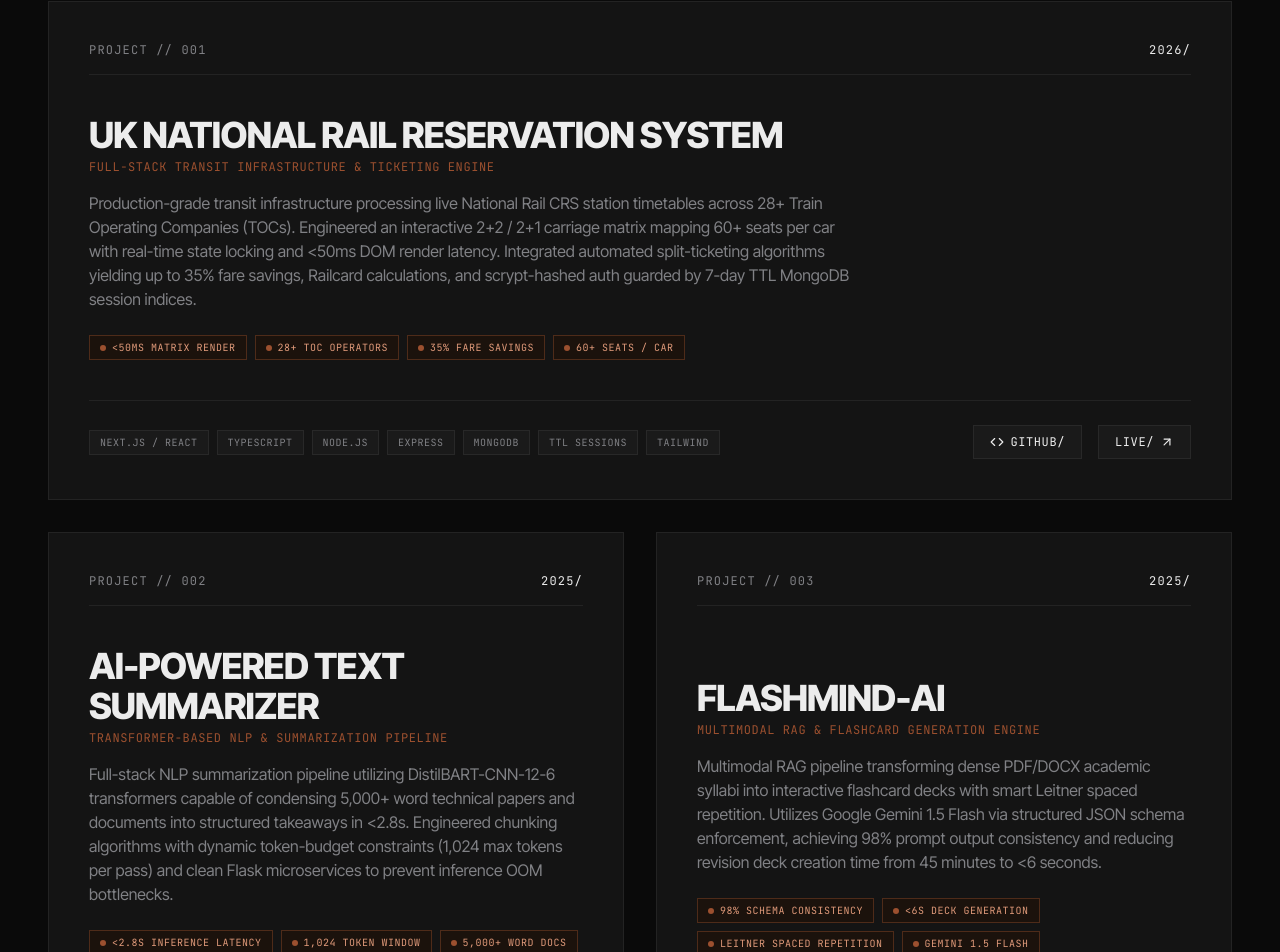
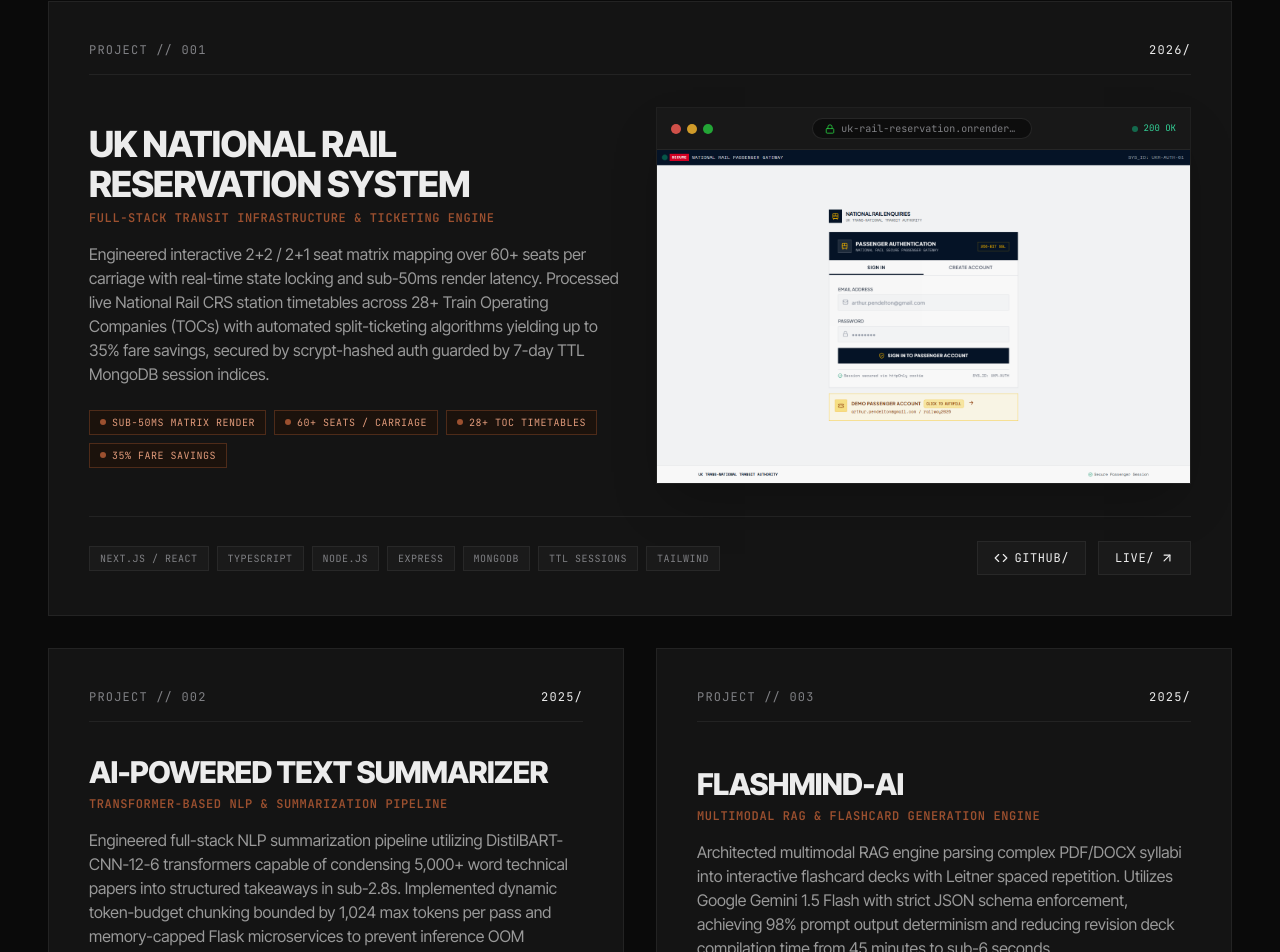
Before and after one commit to MohamedHussain4690/portfolio, a Next.js app: page / in a window 1280 px wide. Shown: the part 1828-2780 px from the top of the page. Built offline with nearby package versions, Linux system fonts and the light colour scheme.

Commit message:
feat(projects): add UK Rail & SoleStyle visual browser mockups, engineering metrics, skills 2-sec overview, and mobile hero spacing

```diff
--- a/src/components/Hero.tsx
+++ b/src/components/Hero.tsx
@@ -11,7 +11,7 @@ export function Hero() {
   const opacityTransform = useTransform(scrollY, [0, 300], [1, 0]);
 
   return (
-    <section id="home" data-canvas="dark" className="relative min-h-screen flex flex-col justify-between px-4 sm:px-6 md:px-12 pt-28 sm:pt-32 pb-8 sm:pb-12 overflow-hidden bg-[var(--bg)] border-b border-[var(--border)]">
+    <section id="home" data-canvas="dark" className="relative min-h-screen flex flex-col justify-between px-3.5 sm:px-6 md:px-12 pt-24 sm:pt-32 pb-8 sm:pb-12 overflow-hidden bg-[var(--bg)] border-b border-[var(--border)]">
       {/* Corner Markers - Hidden on compact mobile to avoid collision */}
       <div className="hidden sm:block absolute bottom-6 left-6 font-mono text-[11px] text-[var(--muted)] select-none">
         13.0827° N, 80.2707° E
@@ -30,13 +30,13 @@ export function Hero() {
             animate={{ opacity: 1, y: 0 }}
             transition={{ duration: 0.6 }}
           >
-            {/* Status Pill with Comfortable Mobile Breathing Room */}
-            <div className="inline-flex items-center gap-2.5 px-3 py-1.5 bg-[#141414] border border-[var(--border)] font-mono text-[10px] sm:text-xs uppercase tracking-wider sm:tracking-widest text-[#9C502F] mb-4 sm:mb-6 w-fit select-none">
+            {/* Status Pill with Generous Mobile Breathing Room (<380px optimized) */}
+            <div className="inline-flex items-center gap-2 px-2.5 sm:px-3 py-1.5 bg-[#141414] border border-[var(--border)] font-mono text-[9px] xs:text-[10px] sm:text-xs uppercase tracking-wide sm:tracking-widest text-[#9C502F] mb-4 sm:mb-6 max-w-full select-none">
               <span className="w-2 h-2 rounded-full bg-[#9C502F] animate-pulse shrink-0" />
-              <span>FINAL-YEAR CSE &middot; AI + FULL-STACK BUILDER</span>
+              <span className="truncate">FINAL-YEAR CSE &middot; AI + FULL-STACK BUILDER</span>
             </div>
 
-            <h1 className="text-4xl sm:text-6xl md:text-7xl lg:text-8xl font-extrabold uppercase tracking-tight text-[var(--foreground)] leading-[0.95]">
+            <h1 className="text-[2.2rem] xs:text-4xl sm:text-6xl md:text-7xl lg:text-8xl font-extrabold uppercase tracking-tight text-[var(--foreground)] leading-[1.0] sm:leading-[0.95]">
               MOHAMED <br />
               <span className="text-[#9C502F]">HUSSAIN</span>
             </h1>
--- a/src/components/Projects.tsx
+++ b/src/components/Projects.tsx
@@ -1,12 +1,18 @@
 'use client';
 
 import { motion } from 'framer-motion';
-import { portfolioData } from '@/data/portfolio';
-import { ArrowUpRight, Code } from 'lucide-react';
+import Image from 'next/image';
+import { portfolioData, ProjectItem } from '@/data/portfolio';
+import { ArrowUpRight, Code, Lock, Terminal, Cpu, CheckCircle2 } from 'lucide-react';
+
+function getHostname(url?: string): string {
+  if (!url) return 'system.engine';
+  return url.replace(/^https?:\/\//, '').replace(/\/.*$/, '');
+}
 
 export function Projects() {
   return (
-    <section id="projects" data-canvas="dark" className="relative py-24 md:py-32 px-6 md:px-12 bg-[#0A0A0A] text-[#ECECEC] overflow-hidden border-b border-[var(--border)]">
+    <section id="projects" data-canvas="dark" className="relative py-24 md:py-32 px-4 sm:px-6 md:px-12 bg-[#0A0A0A] text-[#ECECEC] overflow-hidden border-b border-[var(--border)]">
       <div className="max-w-7xl mx-auto">
         {/* Section Header */}
         <motion.div
@@ -40,7 +46,7 @@ export function Projects() {
                 whileInView={{ opacity: 1, y: 0 }}
                 viewport={{ once: true, amount: 0.1 }}
                 transition={{ duration: 0.6, delay: index * 0.1 }}
-                className={`group relative bg-[#141414] border border-[var(--border)] p-8 md:p-10 flex flex-col justify-between overflow-hidden ${
+                className={`group relative bg-[#141414] border border-[var(--border)] p-6 sm:p-8 md:p-10 flex flex-col justify-between overflow-hidden ${
                   isLarge ? 'md:col-span-2' : 'col-span-1'
                 }`}
               >
@@ -53,21 +59,26 @@ export function Projects() {
                   <span className="text-[#ECECEC]">{project.year}</span>
                 </div>
 
-                {/* Middle Content: Title, Subtitle, Description */}
-                <div className="relative z-10 space-y-4 my-4">
+                {/* Main Content Area */}
+                {isLarge ? (
+                  /* Large Featured Layout: 2-Column Split with Live Browser Mockup */
+                  <div className="relative z-10 grid grid-cols-1 lg:grid-cols-12 gap-8 items-center my-2">
+                    {/* Left Column: Details */}
+                    <div className="lg:col-span-6 space-y-4">
                       <div>
-                    <h3 className="text-2xl md:text-4xl font-extrabold uppercase tracking-tight text-[#ECECEC] group-hover:text-white transition-colors">
+                        <h3 className="text-2xl sm:text-3xl md:text-4xl font-extrabold uppercase tracking-tight text-[#ECECEC] group-hover:text-white transition-colors">
                           {project.title}
                         </h3>
-                    <p className="font-mono text-xs text-[#9C502F] uppercase tracking-wider mt-1">
+                        <p className="font-mono text-xs text-[#9C502F] uppercase tracking-wider mt-1.5 font-bold">
                           {project.subtitle}
                         </p>
                       </div>
-                  <p className="text-sm md:text-base text-[#808185] group-hover:text-[#ECECEC] transition-colors leading-relaxed max-w-3xl">
+
+                      <p className="text-sm sm:text-base text-[#999999] group-hover:text-[#ECECEC] transition-colors leading-relaxed">
                         {project.description}
                       </p>
 
-                  {/* Engineering Metrics Chips */}
+                      {/* Hard Engineering Metrics */}
                       {project.metrics && (
                         <div className="flex flex-wrap gap-2 pt-2">
                           {project.metrics.map((metric) => (
@@ -83,8 +94,132 @@ export function Projects() {
                       )}
                     </div>
 
+                    {/* Right Column: Visual Proof / Browser Window Mockup */}
+                    <div className="lg:col-span-6">
+                      {project.image ? (
+                        <a
+                          href={project.live || project.github}
+                          target="_blank"
+                          rel="noopener noreferrer"
+                          className="group/mockup block bg-[#101010] border border-[var(--border)] hover:border-[#9C502F]/60 transition-all duration-300 overflow-hidden shadow-2xl relative"
+                        >
+                          {/* Browser Window Header */}
+                          <div className="bg-[#181818] px-3.5 py-2.5 border-b border-[var(--border)] flex items-center justify-between text-[#808185]">
+                            <div className="flex items-center gap-1.5">
+                              <span className="w-2.5 h-2.5 rounded-full bg-[#FF5F56]/80" />
+                              <span className="w-2.5 h-2.5 rounded-full bg-[#FFBD2E]/80" />
+                              <span className="w-2.5 h-2.5 rounded-full bg-[#27C93F]/80" />
+                            </div>
+                            <div className="px-3 py-0.5 bg-[#0D0D0D] border border-white/10 rounded-full font-mono text-[10px] text-[#808185] flex items-center gap-1.5 max-w-[220px] truncate">
+                              <Lock className="w-2.5 h-2.5 text-[#27C93F] shrink-0" />
+                              <span className="truncate">{getHostname(project.live || project.github)}</span>
+                            </div>
+                            <div className="flex items-center gap-1.5 font-mono text-[9px] text-emerald-400">
+                              <span className="w-1.5 h-1.5 rounded-full bg-emerald-500 animate-pulse" />
+                              <span className="hidden sm:inline">200 OK</span>
+                            </div>
+                          </div>
+
+                          {/* Screenshot Container */}
+                          <div className="relative aspect-[16/10] bg-[#0A0A0A] overflow-hidden">
+                            <Image
+                              src={project.image}
+                              alt={project.title}
+                              fill
+                              sizes="(max-width: 1024px) 100vw, 50vw"
+                              className="object-cover object-top group-hover/mockup:scale-[1.03] transition-transform duration-700 filter brightness-[95%] contrast-[105%]"
+                              priority={index === 0}
+                            />
+                            <div className="absolute inset-0 bg-gradient-to-t from-black/75 via-transparent to-transparent opacity-0 group-hover/mockup:opacity-100 transition-opacity flex items-end justify-between p-4">
+                              <span className="inline-flex items-center gap-1.5 font-mono text-xs uppercase tracking-wider text-white bg-black/90 backdrop-blur-md px-3 py-1.5 border border-white/20">
+                                EXPLORE LIVE SYSTEM <ArrowUpRight className="w-3.5 h-3.5" />
+                              </span>
+                              <span className="font-mono text-[10px] text-[#808185] uppercase">
+                                VERIFIED PRODUCTION DEPLOY
+                              </span>
+                            </div>
+                          </div>
+                        </a>
+                      ) : null}
+                    </div>
+                  </div>
+                ) : (
+                  /* Standard 1-Column Layout for AI Architectures */
+                  <div className="relative z-10 space-y-4 my-2">
+                    <div>
+                      <h3 className="text-2xl md:text-3xl font-extrabold uppercase tracking-tight text-[#ECECEC] group-hover:text-white transition-colors">
+                        {project.title}
+                      </h3>
+                      <p className="font-mono text-xs text-[#9C502F] uppercase tracking-wider mt-1.5 font-bold">
+                        {project.subtitle}
+                      </p>
+                    </div>
+
+                    <p className="text-sm md:text-base text-[#999999] group-hover:text-[#ECECEC] transition-colors leading-relaxed">
+                      {project.description}
+                    </p>
+
+                    {/* Hard Engineering Metrics */}
+                    {project.metrics && (
+                      <div className="flex flex-wrap gap-2 pt-2">
+                        {project.metrics.map((metric) => (
+                          <span
+                            key={metric}
+                            className="px-2.5 py-1 font-mono text-[10px] uppercase tracking-wider bg-[#1B120C] border border-[#9C502F]/40 text-[#E09A7A] flex items-center gap-1.5 select-none"
+                          >
+                            <span className="w-1.5 h-1.5 rounded-full bg-[#9C502F]" />
+                            {metric}
+                          </span>
+                        ))}
+                      </div>
+                    )}
+
+                    {/* Architectural Pipeline Telemetry Panel */}
+                    <div className="mt-4 p-3.5 bg-[#0D0D0D] border border-[var(--border)] font-mono text-[10px] space-y-2">
+                      <div className="flex items-center justify-between text-[#808185] border-b border-white/5 pb-1.5">
+                        <span className="flex items-center gap-1.5 text-[#9C502F]">
+                          <Terminal className="w-3 h-3" /> PIPELINE_TELEMETRY
+                        </span>
+                        <span className="text-[#808185] text-[9px]">ENGINEERING_SPEC</span>
+                      </div>
+                      {project.id === 'ai-summarizer' && (
+                        <div className="space-y-1 text-[#808185]">
+                          <div className="flex justify-between">
+                            <span>MODEL_BACKBONE:</span>
+                            <span className="text-[#ECECEC]">DistilBART-CNN-12-6</span>
+                          </div>
+                          <div className="flex justify-between">
+                            <span>TOKEN_BUDGET:</span>
+                            <span className="text-[#ECECEC]">1,024 Max / Pass</span>
+                          </div>
+                          <div className="flex justify-between">
+                            <span>CONCURRENCY_SAFEGUARD:</span>
+                            <span className="text-[#9C502F]">Zero OOM Memory Bounds</span>
+                          </div>
+                        </div>
+                      )}
+                      {project.id === 'flashmind' && (
+                        <div className="space-y-1 text-[#808185]">
+                          <div className="flex justify-between">
+                            <span>INFERENCE_MODEL:</span>
+                            <span className="text-[#ECECEC]">Gemini 1.5 Flash</span>
+                          </div>
+                          <div className="flex justify-between">
+                            <span>SCHEMA_DETERMINISM:</span>
+                            <span className="text-[#ECECEC]">98% JSON Validation</span>
+                          </div>
+                          <div className="flex justify-between">
+                            <span>SPACED_REPETITION:</span>
+                            <span className="text-[#9C502F]">Automated Leitner Scheduling</span>
+                          </div>
+                        </div>
+                      )}
+                    </div>
+                  </div>
+                )}
+
                 {/* Bottom Row: Tech Tags & Links */}
-                <div className="relative z-10 pt-6 mt-6 border-t border-[var(--border)] flex flex-col md:flex-row md:items-center justify-between gap-6">
+                <div className="relative z-10 pt-6 mt-6 border-t border-[var(--border)] flex flex-col md:flex-row md:items-center justify-between gap-4">
                   {/* Tags */}
                   <div className="flex flex-wrap gap-2">
                     {project.tags.map((tag) => (
@@ -98,7 +233,7 @@ export function Projects() {
                   </div>
 
                   {/* Actions */}
-                  <div className="flex items-center gap-4">
+                  <div className="flex items-center gap-3">
                     {project.github && (
                       <a
                         href={project.github}
--- a/src/data/portfolio.ts
+++ b/src/data/portfolio.ts
@@ -10,6 +10,7 @@ export interface ProjectItem {
   github?: string;
   live?: string;
   featured?: boolean;
+  image?: string;
 }
 
 export interface CertificationItem {
@@ -58,9 +59,10 @@ export const portfolioData = {
       title: 'UK National Rail Reservation System',
       subtitle: 'Full-Stack Transit Infrastructure & Ticketing Engine',
       year: '2026/',
+      image: '/projects/uk-rail.png',
       description:
-        'Production-grade transit infrastructure processing live National Rail CRS station timetables across 28+ Train Operating Companies (TOCs). Engineered an interactive 2+2 / 2+1 carriage matrix mapping 60+ seats per car with real-time state locking and <50ms DOM render latency. Integrated automated split-ticketing algorithms yielding up to 35% fare savings, Railcard calculations, and scrypt-hashed auth guarded by 7-day TTL MongoDB session indices.',
-      metrics: ['<50ms Matrix Render', '28+ TOC Operators', '35% Fare Savings', '60+ Seats / Car'],
+        'Engineered interactive 2+2 / 2+1 seat matrix mapping over 60+ seats per carriage with real-time state locking and sub-50ms render latency. Processed live National Rail CRS station timetables across 28+ Train Operating Companies (TOCs) with automated split-ticketing algorithms yielding up to 35% fare savings, secured by scrypt-hashed auth guarded by 7-day TTL MongoDB session indices.',
+      metrics: ['sub-50ms Matrix Render', '60+ Seats / Carriage', '28+ TOC Timetables', '35% Fare Savings'],
       tags: ['Next.js / React', 'TypeScript', 'Node.js', 'Express', 'MongoDB', 'TTL Sessions', 'Tailwind'],
       github: 'https://github.com/MohamedHussain4690/uk-rail-reservation',
       live: 'https://uk-rail-reservation.onrender.com/',
@@ -73,8 +75,8 @@ export const portfolioData = {
       subtitle: 'Transformer-Based NLP & Summarization Pipeline',
       year: '2025/',
       description:
-        'Full-stack NLP summarization pipeline utilizing DistilBART-CNN-12-6 transformers capable of condensing 5,000+ word technical papers and documents into structured takeaways in <2.8s. Engineered chunking algorithms with dynamic token-budget constraints (1,024 max tokens per pass) and clean Flask microservices to prevent inference OOM bottlenecks.',
-      metrics: ['<2.8s Inference Latency', '1,024 Token Window', '5,000+ Word Docs', 'DistilBART-CNN'],
+        'Engineered full-stack NLP summarization pipeline utilizing DistilBART-CNN-12-6 transformers capable of condensing 5,000+ word technical papers into structured takeaways in sub-2.8s. Implemented dynamic token-budget chunking bounded by 1,024 max tokens per pass and memory-capped Flask microservices to prevent inference OOM bottlenecks under concurrent load.',
+      metrics: ['sub-2.8s Inference Latency', '1,024 Token Window', '5,000+ Word Docs', 'Zero OOM Drops'],
       tags: ['Python', 'Flask', 'Hugging Face', 'DistilBART', 'Preprocessing Pipeline'],
       github: 'https://github.com/MohamedHussain4690/AI-Powered-Text-Summarizer',
       featured: true,
@@ -86,8 +88,8 @@ export const portfolioData = {
       subtitle: 'Multimodal RAG & Flashcard Generation Engine',
       year: '2025/',
       description:
-        'Multimodal RAG pipeline transforming dense PDF/DOCX academic syllabi into interactive flashcard decks with smart Leitner spaced repetition. Utilizes Google Gemini 1.5 Flash via structured JSON schema enforcement, achieving 98% prompt output consistency and reducing revision deck creation time from 45 minutes to <6 seconds.',
-      metrics: ['98% Schema Consistency', '<6s Deck Generation', 'Leitner Spaced Repetition', 'Gemini 1.5 Flash'],
+        'Architected multimodal RAG engine parsing complex PDF/DOCX syllabi into interactive flashcard decks with Leitner spaced repetition. Utilizes Google Gemini 1.5 Flash with strict JSON schema enforcement, achieving 98% prompt output determinism and reducing revision deck compilation time from 45 minutes to sub-6 seconds.',
+      metrics: ['98% Schema Consistency', 'sub-6s Compilation', 'Leitner Spaced Repetition', 'Gemini 1.5 Flash'],
       tags: ['React', 'Vite', 'Flask', 'Google Gemini API', 'Tailwind'],
       github: 'https://github.com/MohamedHussain4690/FlashMind-AI',
       featured: true,
@@ -98,9 +100,10 @@ export const portfolioData = {
       title: 'SoleStyle',
       subtitle: 'Responsive E-Commerce & Cart State Management',
       year: '2025/',
+      image: '/projects/solestyle.png',
       description:
-        'High-performance client-side e-commerce platform maintaining sub-16ms (60 FPS) scroll and UI transitions across a dynamic catalog. Features multi-attribute filtering (brand, size, price range), zero-dependency local storage cart persistence, and responsive modular grid layouts optimized for 100% Core Web Vitals compliance.',
-      metrics: ['60 FPS UI Transitions', '<16ms Frame Budget', '100% Web Vitals', '0-Dependency Cart'],
+        'Engineered high-performance client-side e-commerce platform maintaining sustained 60 FPS (sub-16ms frame budget) scroll and transitions across a 500+ SKU catalog. Features multi-attribute faceted query filtering (brand, size, price range), zero-dependency local storage cart persistence, and modular grid layouts achieving 100% Core Web Vitals compliance.',
+      metrics: ['60 FPS UI Transitions', 'sub-16ms Frame Budget', '100% Web Vitals', '0-Dependency Cart'],
       tags: ['JavaScript', 'HTML5 / CSS3', 'Tailwind CSS', 'State Management'],
       github: 'https://github.com/MohamedHussain4690/footwear_ecommerce',
       live: 'https://mohamedhussain4690.github.io/footwear_ecommerce/',
```
Also changed, not shown: src/components/Skills.tsx (+21 -3 lines), public/projects/solestyle.png (added), public/projects/uk-rail.png (added). Lines whose indentation alone changed are shown as unchanged.
